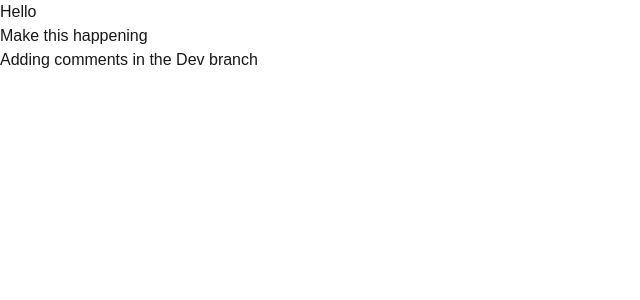
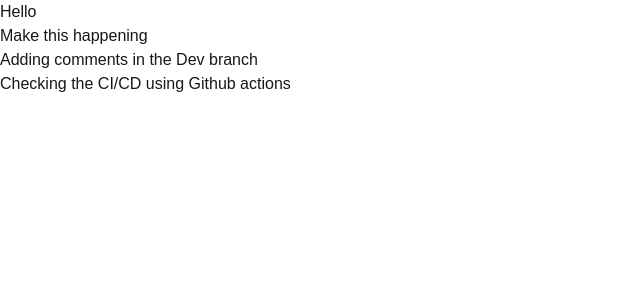
Before and after one commit to Dev-Vithushan/CI-CD-workflows, a Next.js app: page / in a window 1280 px wide. Shown: the top 300 px of the page, without its empty margins (0-640 px from the left). Built offline with nearby package versions, Linux system fonts and the light colour scheme.

Commit message:
line 7 added

```diff
--- a/src/app/page.tsx
+++ b/src/app/page.tsx
@@ -4,6 +4,7 @@ export default function Home() {
       <h1> Hello </h1>
       <h2> Make this happening </h2>
       <h3> Adding comments in the Dev branch</h3>
+      <h4> Checking the CI/CD using Github actions</h4>
 
     </div>
   );
```
